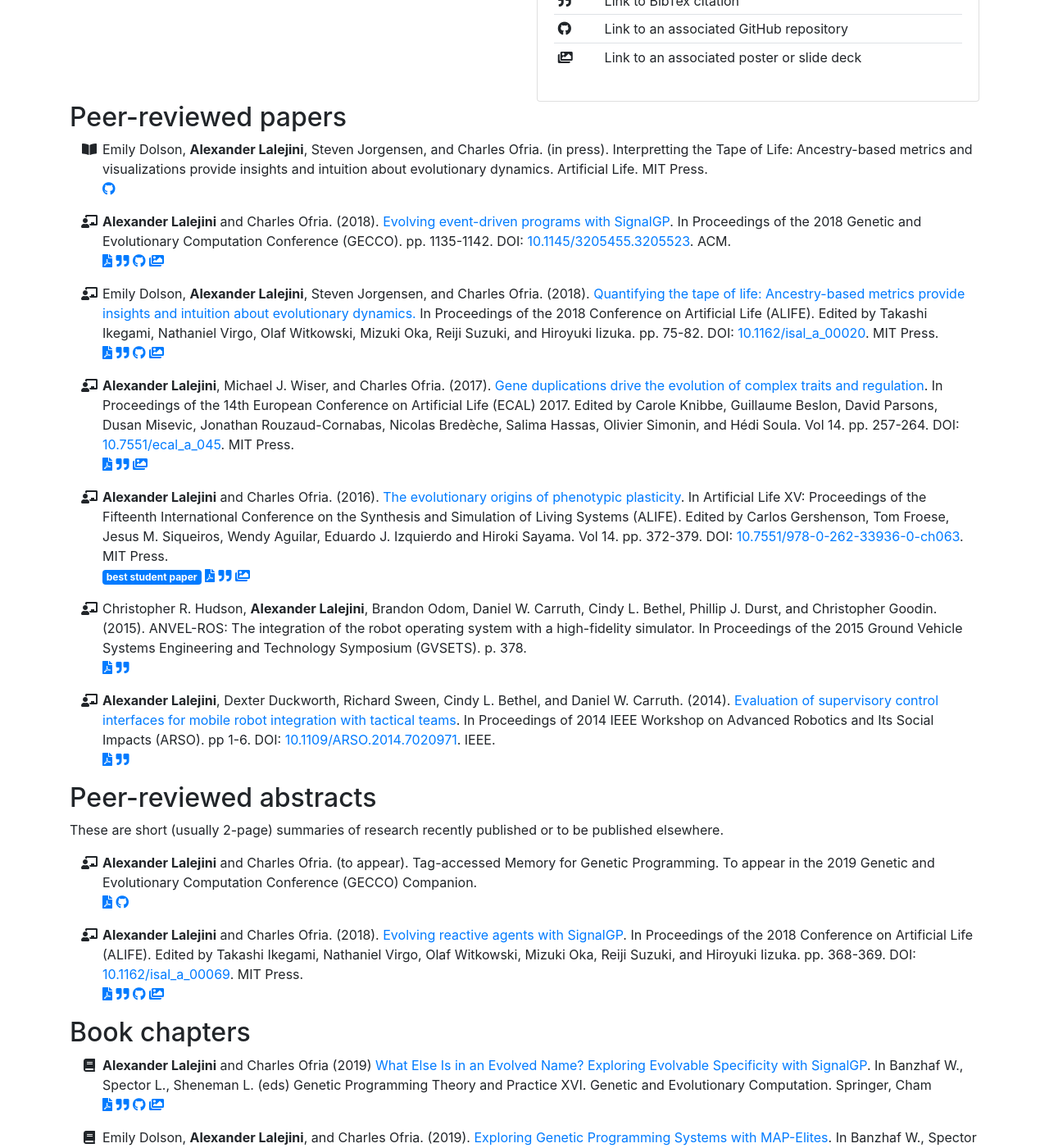
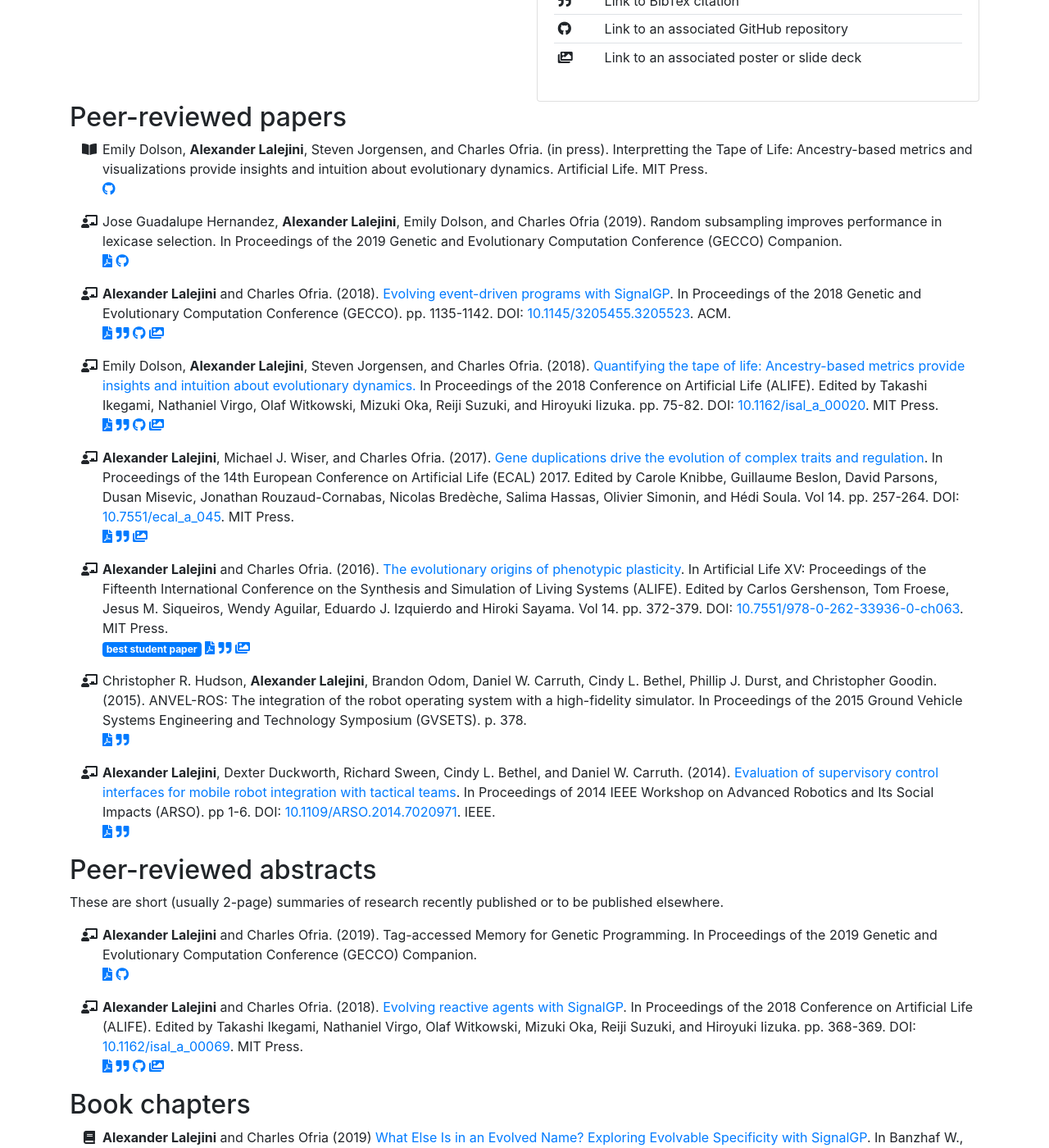
Before and after one commit to amlalejini/amlalejini.github.io, a Jekyll site: the page built from _pages/publications.md, in a window 1280 px wide and 1400 px high, scrolled down 621 px. Shown: the whole window at 82% size. Built offline with Jekyll 4.4.1, drawn with Linux system fonts in a browser that asks for light colours; nearby versions of some CDN libraries.

Commit message:
add random subsampling paper to publications

```diff
--- a/_data/publications.yml
+++ b/_data/publications.yml
@@ -17,6 +17,16 @@
 # Listing of publications
 publications:
   - citation: |
+      Jose Guadalupe Hernandez, Alexander Lalejini, Emily Dolson, and Charles Ofria (2019).
+      Random subsampling improves performance in lexicase selection.
+      In Proceedings of the 2019 Genetic and Evolutionary Computation Conference (GECCO) Companion.
+    year: 2019
+    venue: conference
+    type: peer-reviewed-paper
+    github_repository_link: https://github.com/amlalejini/GECCO-2019-cohort-lexicase
+    pdf: /pubs/Hernandez_et_al_2019_Random_Subsampling_Improves_Performance_in_Lexicase_Selection.pdf
+
+  - citation: |
       Emily Dolson, Alexander Lalejini, Steven Jorgensen, and Charles Ofria. (in press).
       Interpretting the Tape of Life: Ancestry-based metrics and visualizations
       provide insights and intuition about evolutionary dynamics. Artificial Life.
@@ -27,9 +37,9 @@
     github_repository_link: https://github.com/emilydolson/interpreting_the_tape_of_life
 
   - citation: |
-      Alexander Lalejini and Charles Ofria. (to appear).
+      Alexander Lalejini and Charles Ofria. (2019).
       Tag-accessed Memory for Genetic Programming.
-      To appear in the 2019 Genetic and Evolutionary Computation Conference (GECCO) Companion.
+      In Proceedings of the 2019 Genetic and Evolutionary Computation Conference (GECCO) Companion.
     year: 2019
     venue: conference
     type: peer-reviewed-abstract
```
Also changed, not shown: 1 other file.
